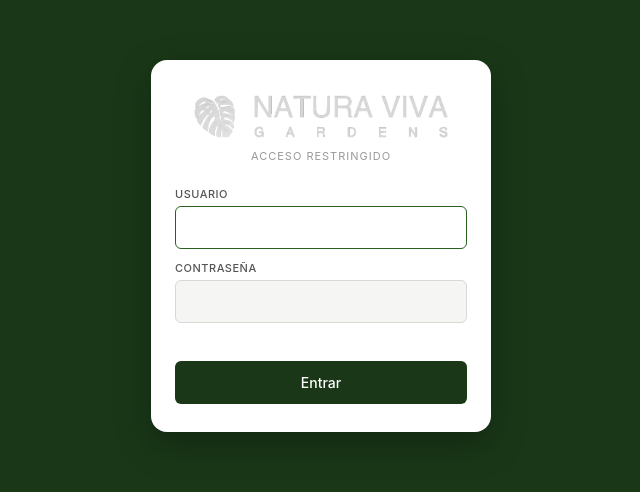
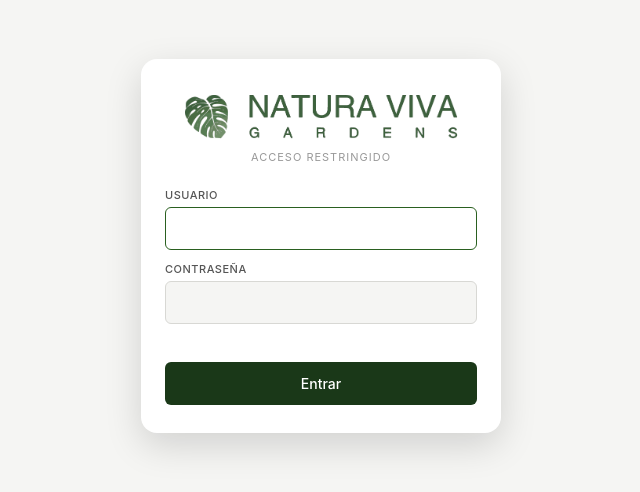
Before and after one commit to jr1984ar-source/natura-viva-app, a plain HTML site: page index.html in a window 1280 px wide. Shown: the part 154-646 px from the top of the page, without its empty margins (319-959 px from the left). Drawn offline with Linux system fonts and the light colour scheme.

Commit message:
Add files via upload

```diff
--- a/app.js
+++ b/app.js
@@ -133,7 +133,8 @@ document.addEventListener('DOMContentLoaded', () => {
 
 const FINCAS = ['Tonyna','Tagomago','Seahouse','Greco','Batle Bujosa','Cabrera','Sa Vinya','Can Borras',"Puig de s'Espart",'Miró','Gerret','Alzina'];
 const EMPLEADOS = [
-  {init:'AL', name:'Alejo', zones:'Martes, Miércoles', active:true},
+  {init:'JR', name:'JRAR',     zones:'Admin / Todos los días', active:true},
+  {init:'AL', name:'Alejo',    zones:'Martes, Miércoles', active:true},
   {init:'CR', name:'Cristian', zones:'Viernes', active:true}
 ];
 const EMP_NAMES = EMPLEADOS.map(e => e.name);
--- a/index.html
+++ b/index.html
@@ -21,7 +21,7 @@
 <!-- Pantalla de login -->
 <div id="login-screen" class="login-screen">
   <div class="login-box">
-    <img src="icons/logo-header.png" alt="Natura Viva Gardens" class="login-logo">
+    <img src="icons/logo-login.png" alt="Natura Viva Gardens" class="login-logo">
     <div class="login-subtitle">Acceso restringido</div>
     <div class="login-field">
       <label>Usuario</label>
--- a/styles.css
+++ b/styles.css
@@ -374,7 +374,7 @@ body { font-family: -apple-system, BlinkMacSystemFont, 'Segoe UI', Roboto, sans-
 .login-screen {
   position: fixed;
   top: 0; left: 0; right: 0; bottom: 0;
-  background: var(--green-dark);
+  background: #f5f5f3;
   display: flex;
   align-items: center;
   justify-content: center;
@@ -386,13 +386,13 @@ body { font-family: -apple-system, BlinkMacSystemFont, 'Segoe UI', Roboto, sans-
   border-radius: 16px;
   padding: 32px 24px 28px;
   width: 100%;
-  max-width: 340px;
-  box-shadow: 0 12px 36px rgba(0,0,0,.3);
+  max-width: 360px;
+  box-shadow: 0 12px 36px rgba(0,0,0,.15);
 }
 .login-logo {
   display: block;
   width: 100%;
-  max-width: 260px;
+  max-width: 280px;
   margin: 0 auto 8px;
   object-fit: contain;
 }
--- a/sw.js
+++ b/sw.js
@@ -1,5 +1,5 @@
 // Service Worker — permite que la app funcione sin internet
-const CACHE_NAME = 'natura-viva-v12';
+const CACHE_NAME = 'natura-viva-v13';
 const ASSETS = [
   './',
   './index.html',
@@ -11,7 +11,8 @@ const ASSETS = [
   './icons/icon-192.png',
   './icons/icon-512.png',
   './icons/apple-touch-icon.png',
-  './icons/logo-header.png'
+  './icons/logo-header.png',
+  './icons/logo-login.png'
 ];
 
 self.addEventListener('install', e => {
```
Also changed, not shown: icons/logo-login.png (added).
